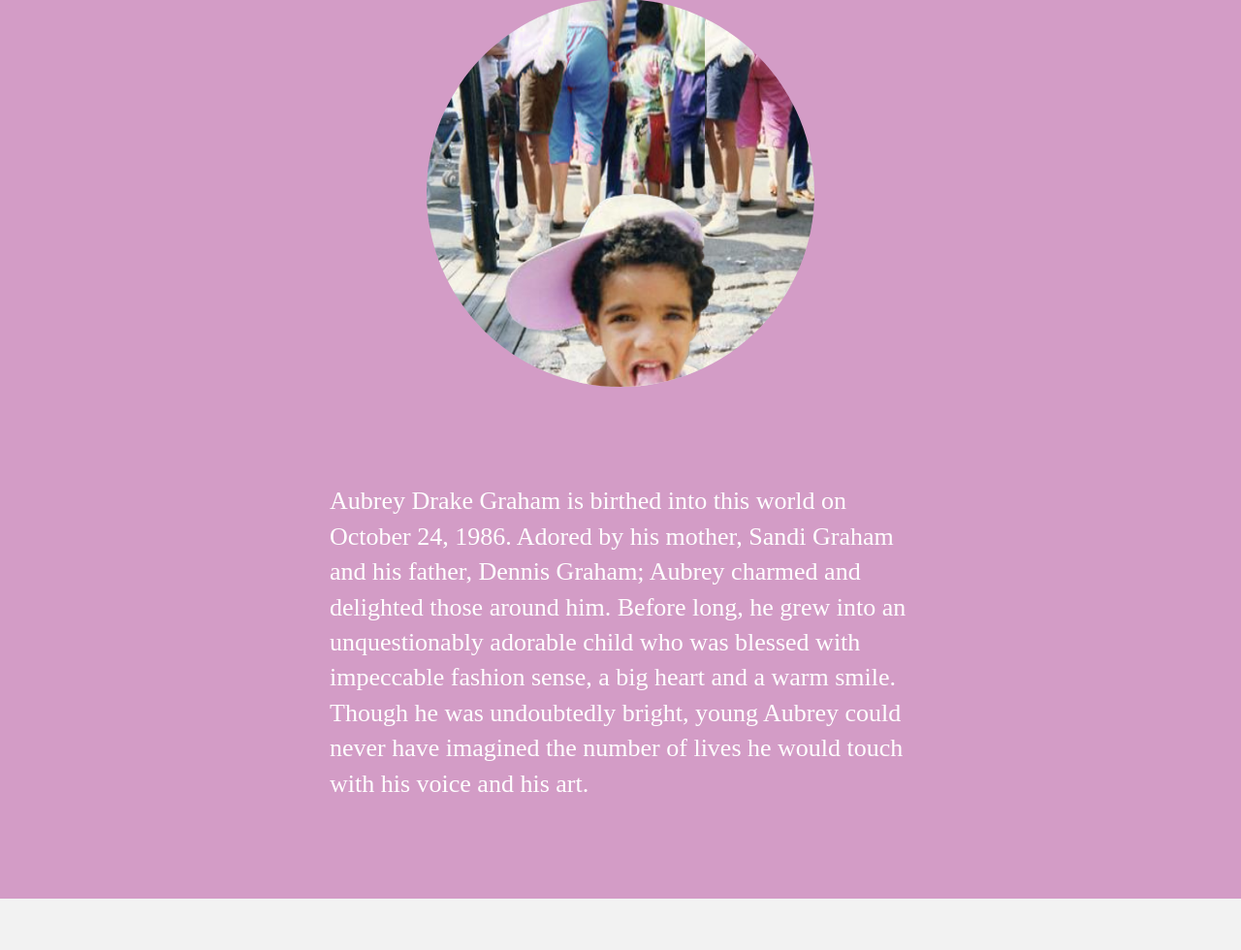
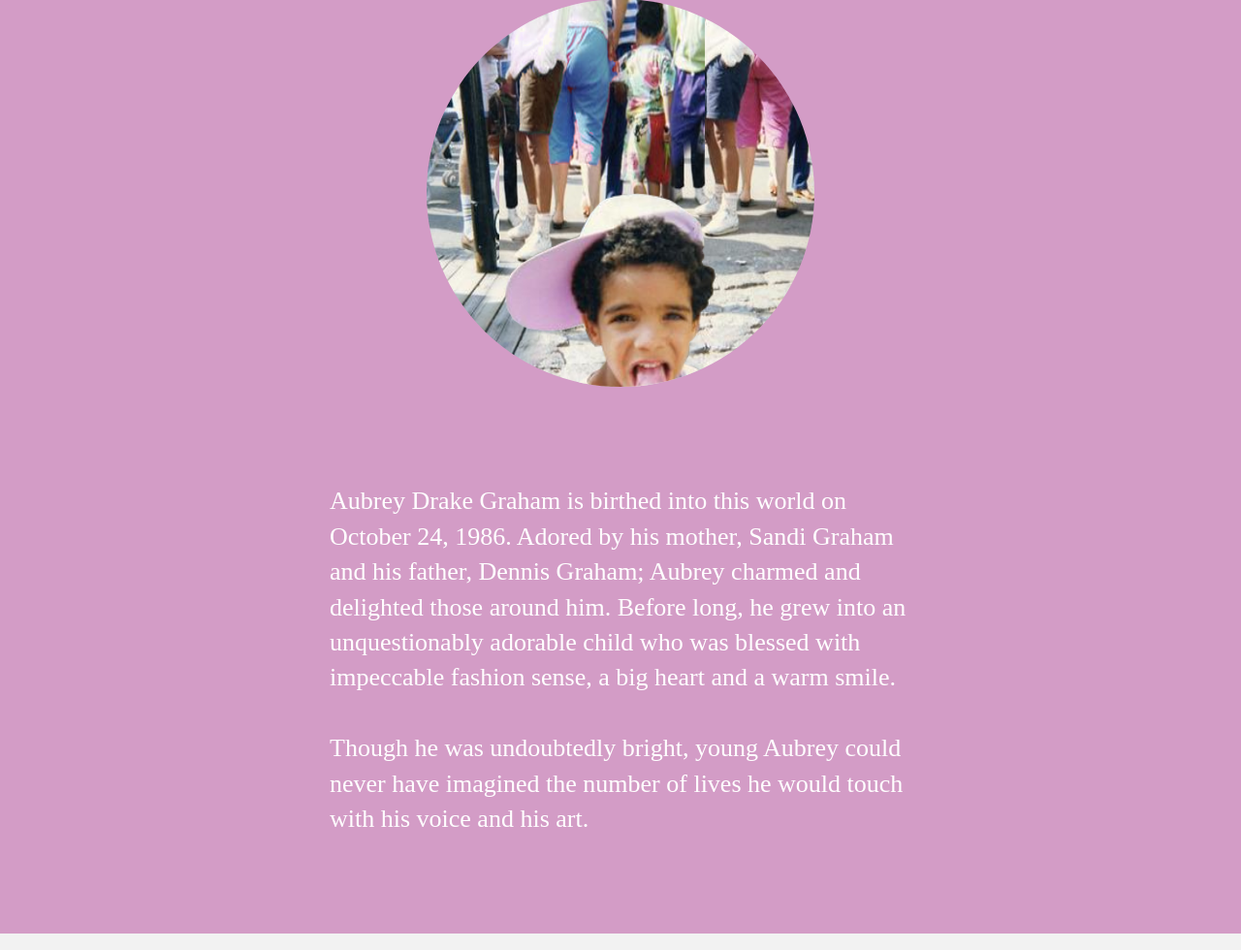
Before and after one commit to mierle/startedfromthebottom, a PHP site: page / in a window 1280 px wide. Shown: the part 2178-3158 px from the top of the page at 97% size. Run offline with PHP 8.4, Linux system fonts and the light colour scheme; some libraries are stand-ins or nearby versions.

Commit message:
Copy changes and minor styling tweeks.

```diff
--- a/index.html
+++ b/index.html
@@ -63,7 +63,8 @@
                         <img data-1400="margin-top: 200px" data-2000="margin-top: 100px" src="img/lildrake.png">
                     </div>
                 </div>
-				<p data-2000="opacity: 1;" data-2700="opacity: 0;">Aubrey Drake Graham is birthed into this world on October 24, 1986. Adored by his mother, Sandi Graham and his father, Dennis Graham; Aubrey charmed and delighted those around him. Before long, he grew into an unquestionably adorable child who was blessed with impeccable fashion sense, a big heart and a warm smile. Though he was undoubtedly bright, young Aubrey could never have imagined the number of lives he would touch with his voice and his art.
+                <p data-2000="opacity: 1;" data-2700="opacity: 0;">Aubrey Drake Graham is birthed into this world on October 24, 1986. Adored by his mother, Sandi Graham and his father, Dennis Graham; Aubrey charmed and delighted those around him. Before long, he grew into an unquestionably adorable child who was blessed with impeccable fashion sense, a big heart and a warm smile.
+                <br><br>Though he was undoubtedly bright, young Aubrey could never have imagined the number of lives he would touch with his voice and his art.
                 </p>
             </div>
         </div>
@@ -90,7 +91,7 @@
             <div class="wrap">
                 <img src="img/westonwings.png">
                 <h3>1995(ish)</h3>
-				<h2>Is cross-checked in a hockey game, worries mom, is pulled from hockey</h2>
+                <h2>Is cross-checked in a hockey game, worries mom, pulled from hockey</h2>
                 <p>
                     Young Aubrey is enrolled in hockey by mom. He assumes the position of right wing and plays for the Weston Red Wings, eventually making it all the way to the Upper Canada College hockey camp where he gets cross-checked in the neck, forcing mom to pull him from the sport.
                 </p>
@@ -108,7 +109,6 @@
         <div class="videos dancing">
             <video loop="1" autoplay="autoplay" poster="">
                 <source src="video/dancing.webm" type="video/webm">
-				<source src="video/dancing.m4v" type="video/m4v">
                 <source src="video/dancing.mp4" type="video/mp4">
             </video>
             <h2>
@@ -118,7 +118,7 @@
         <div id="1999" class="barmitzvah">
             <div class="wrap">
                 <p>
-					Aubrey has his bar mitzvah. There are few details of the ceremony; however, a clip of young Aubrey dancing, taken from VHS footage, is used as the intro for the music video "HYFR," directed by Director X. This video documents Drake getting re-bar mitzvahed and features Lil Wayne, OB O'Brien (Drake's friend from Hamilton), Birdman and Trey Songz. Director X describes the shoot as "bat-shit crazy."
+                    Aubrey has his bar mitzvah. There are few details of the ceremony; however a clip of young Aubrey dancing, taken from VHS footage, is used as the intro for the music video "HYFR," directed by Director X. This video documents Drake getting re-bar mitzvahed and features Lil Wayne, OB O'Brien (Drake's friend from Hamilton), Birdman and Trey Songz. Director X describes the shoot as "bat-shit crazy."
                 </p>
                 <a target="_blank" href="https://www.youtube.com/watch?v=0KCWqnldEag" target="_blank">
                     <button>Watch the HYFR video</button>
@@ -136,7 +136,7 @@
                     On the hit Canadian series, Degrassi: The Next Generation, Aubrey plays the role of Jimmy Brooks (a.k.a <a href="http://degrassi.wikia.com/wiki/Jimmy_Brooks" target="_blank"> Wheelchair Jimmy</a>), a basketball star who was physically disabled after being shot by a classmate. He appears in a total of 138 episodes. He was discovered by the father of one of his high school classmates.
                 </p>
                 <p>
-					The original <a href="http://degrassi.wikia.com/wiki/Degrassi_Junior_High">Degrassi Junior High</a> series aired in 1987 on CBC and was one of the first television series to deal with hard-hitting issues such as homophobia, homosexuality, AIDS, drug addiction, teen pregnancy, violence, racism and eating disorders (to name a few). The series also left an indelible mark on '80s teen fashion.
+                    The original <a href="http://degrassi.wikia.com/wiki/Degrassi_Junior_High">Degrassi Junior High</a> series aired in 1987 on CBC and was one of the first television series to deal with hard-hitting issues such as homophobia, AIDS, drug addiction, teen pregnancy, violence, racism and eating disorders (to name a few). The series also left an indelible mark on '80s teen fashion.
                 <p>
             </div>
         </div>
@@ -145,12 +145,12 @@
                 <h3>2006</h3>
                 <h2>Makes a mixtape, sells 6,000 copies</h2>
                 <p>
-					Room for Improvement, Aubrey's first mixtape, was self-released in 2006. It features rap artists Trey Songz and Lupe Fiasco. Displaying his honesty, he describes the album as "pretty straightforward, radio friendly, not much content to it."
+                    Room for Improvement, Aubrey's first mixtape, was self-released in 2006. It features rap artists Trey Songz and Lupe Fiasco. Drake (quite honestly) describes the album as "pretty straightforward, radio friendly, not much content to it."
                 </p>
                 <blockquote data-8700="color:rgb(0,0,0);" data-9500="color:rgb(250,250,250);">
                     "It's like...the guy you'd never wanna hear rap in your life. The Canadian Jewish child actor."
                 </blockquote>
-				<h4>- Drake </h4>
+                <h4>- Drake</h4>
             </div>
         </div>
         <div class="wayne">
@@ -162,7 +162,9 @@
                     Drake's Rogers email address
                 </h2>
                 <p>
-					"You like this guy?" asks James Prince, founder of Rap-A-Lot Records as his son plays him Drake's music for the first time. "Dad," his son replies, "you told me to find something that was buzzing. This kid is buzzing in Canada." Though he admits he was initially not used to "all that singing where rap was concerned," James Prince goes ahead and introduces Drake's music to Lil Wayne, who thought Drake's stage name was "Drizzy" because his email address at the time was <span class="email">"drizzydrake@rogers.ca"</span>.
+                    "You like this guy?" asks James Prince, founder of Rap-A-Lot Records as his son plays him Drake's music for the first time. "Dad," his son replies, "you told me to find something that was buzzing. This kid is buzzing in Canada."
+                    <br><br>
+                    Though he admits he was initially not used to "all that singing where rap was concerned," James Prince goes ahead and introduces Drake's music to Lil Wayne, who thought Drake's stage name was "Drizzy" because his email address at the time was <span class="email">"drizzydrake@rogers.ca"</span>.
                 </p>
             </div>
         </div>
@@ -190,7 +192,7 @@
                 <h3>2007</h3>
                 <h2>Drake has internet conflict with a rapper who calls himself "Littles the General"</h2>
                 <p>
-					Drake engages in an online beef with "Littles the General," a Halifax rapper known to hassle Drake frequently on message boards. In response, Drake rather harshly "...just like a divorced alcoholic father you have to face the harsh truth...it was over before it started." Though perhaps he feels bad about his harsh response, Drake politely offers him a gift:
+                    Drake engages in an online beef with "Littles the General," a Halifax rapper known to hassle Drake frequently on message boards. In response, Drake rather harshly replies "...just like a divorced alcoholic father you have to face the harsh truth...it was over before it started." Though perhaps he feels bad about his harsh response, Drake politely offers him a gift:
                 </p>
                 <blockquote>
                     "I am selling a combo package, both my mixtapes for $40 autographed on myspace but I'll tell ya what...send me your address and I will send you out that christmas bundle free of charge...just wanna show you that my fans matter more than anyone in the world."
@@ -208,8 +210,7 @@
         </div>
         <div class="videos degrassi">
             <video loop="1" autoplay="autoplay" poster="">
-				<source src="video/dancin.webm" type="video/webm">
-				<source src="video.m4v">
+                <source src="video/degrassi.webm" type="video/webm">
                 <source src="video/degrassi.mp4" type="video/mp4">
             </video>
         </div>
@@ -221,6 +222,7 @@
                 <blockquote>
                     "Yeah, I was on Degrassi, yeah, I wear sweaters, yeah, I wore Dada, and no, I don't give a fuck."
                 </blockquote>
+                <h4>- Drake</h4>
             </div>
         </div>
         <div id="2009" class="ladieslovedrake" data-year="2009">
@@ -238,7 +240,7 @@
                 <h3>2009</h3>
                 <h2>Drake freestyles on Hot97</h2>
                 <p>
-					Or does he? In May 2009, Drake appears on Hot 97 to freestyle. Shortly after, <a href="https://www.youtube.com/watch?v=-uKSeyYFGRo#t=39" target="_blank">video footage is released</a> that raises the question that it's possible Drake was reading off his BlackBerry. Perhaps he just has exceptional freestyling skills as he could have just been checking his email on air.
+                    Or does he? In May 2009, Drake appears on Hot97 to freestyle. Shortly after, <a href="https://www.youtube.com/watch?v=-uKSeyYFGRo#t=39" target="_blank">video footage is released</a> that raises the question that it's possible Drake was reading off his BlackBerry. Perhaps he just has exceptional freestyling skills as he could have just been checking his email on air.
                 </p>
             </div>
         </div>
@@ -277,8 +279,8 @@
             <img src="img/face.png" data-20200="margin-top: 200px" data-21000="margin-top: -300px">
             <div class="wrap">
                 <h3>2011</h3>
-				<h2>Woman gets face tattoo with word DRAKE</h2>
-				<p>In 2011, an unnamed rap fan with shaved eyebrows visited a tattoo parlour in LA and has artist Kevin Campbell <a href="http://www.dailymail.co.uk/news/article-2078115/The-Girl-Drake-tattoo-Mystery-surrounds-rap-fan-hip-hop-artists-inked-FOREHEAD.html" target="_blank">tattoo the word DRAKE</a> on her forehead. Kevin assumed it was a gang-related tattoo. While Drake praises the woman to the press, he tells Mando Fresko, a radio host that he "wants to meet her and 'understand what happened'." Drake calls Kevin a "F***ing asshole", and even sends his body guards to threaten to "fuck up" Kevin.
+                <h2>Women gets the word DRAKE tattooed on forehead</h2>
+                <p>In 2011, an unnamed rap fan with shaved eyebrows visited a tattoo parlour in LA and has artist Kevin Campbell <a href="http://www.dailymail.co.uk/news/article-2078115/The-Girl-Drake-tattoo-Mystery-surrounds-rap-fan-hip-hop-artists-inked-FOREHEAD.html" target="_blank">tattoo the word DRAKE</a> on her forehead. Kevin assumed it was a gang-related tattoo. While Drake praises the woman to the press, he tells Mando Fresko, a radio host that he "wants to meet her and understand what happened." Drake calls Kevin a "Fucking asshole", and even sends his body guards to threaten to "fuck up" Kevin.
                 </p>
             </div>
         </div>
@@ -286,7 +288,7 @@
             <div class="wrap">
                 <h3>2012</h3>
                 <h2>Lil Wayne thinks posthumous Aaliyah collaboration is an "awesome idea." People who actually knew Aaliyah vehemently disagree</h2>
-				<p>In spite of her sad passing in 2001, Drake announces a collaboration with Aaliyah. Drake was encouraged by Aaliyah's uncle and cousin, as well as Lil Wayne, who referred to the collaboration as "awesome". However, Timbaland, DMX, and others who actually worked with Aaliyah thought it was a horrible idea. Later in 2013, the album is called off due to so much negativity surrounding the project. </p>
+                <p>In spite of her sad passing in 2001, Drake announces a collaboration with Aaliyah. Drake was encouraged by Aaliyah's uncle and cousin, as well as Lil Wayne, who referred to the collaboration as "awesome". However, Timbaland, DMX, and others who actually worked with Aaliyah thought it was a horrible idea. Later in 2013, the album is called off due to overwhelming negativity surrounding the project. </p>
             </div>
         </div>
         <div id="2013" class="strippers" data-year="2013" data-23000="background-position: 50% 0%" data-25000="background-position: 50% 5%">
@@ -298,8 +300,7 @@
                 <h4>Charlotte, North Carolina </h4>
                 <h2>Aubrey tips strippers at a gentleman's club with $50,000 in $1 bills from a cardboard box</h2>
                 <p>
-					Aubrey and his friends visit Cameo Nightclub in Charlotte, North Carolina (Yelp rating 1.5 stars). They bring a cardboard box filled with $50,000 in $1 bills. The friends proceeded to open the box and toss the dollar bills in the air and all around the nightclub until the floor is literally covered in money. <a href="http://www.tmz.com/2013/03/04/drake-strip-club-50000-charlotte-cameo-nightclub/" target="_blank">They made it rain.</a>
-
+                    Aubrey and his friends visit Cameo Nightclub in Charlotte, North Carolina (<a href="http://www.yelp.ca/biz/cameo-charlotte" target="_blank">Yelp rating: 1.5 stars</a>). They bring a cardboard box filled with $50,000 in $1 bills. The friends proceeded to open the box and toss the dollar bills in the air and all around the nightclub until the floor is literally covered in money. <a href="http://www.tmz.com/2013/03/04/drake-strip-club-50000-charlotte-cameo-nightclub/" target="_blank">They made it rain.</a>
                 </p>
                 <p>
                     A rapper who goes by the name Bleu Davinci contributed $25,000 to the box, but we have no idea who he is.
@@ -317,7 +318,7 @@
                 <h3>2013</h3>
                 <h2>Miami Heat win NBA championship, Drake denied entry to locker room, celebrates win with pizza party</h2>
                 <p>
-					After the Miami Heat win the NBA championship, Drake eagerly heads to the locker room to join his team in celebrations, only to find he is denied entry by a security guard. Happily, things work out for Drake (as it usually does) when he meets up with the team later for pizza.
+                    After the Miami Heat win the NBA championship, <a href="https://www.youtube.com/watch?v=n8l_6jFZxjA" target="_blank">Drake eagerly heads to the locker room to join his team</a> in celebrations, only to find he is denied entry by a security guard. Happily, things work out for Drake (as it usually does) when he meets up with the team later for pizza.
                 </p>
             </div>
         </div>
@@ -331,7 +332,7 @@
                     During an interview, Johnny Manziel is asked what the coolest moment of his off season was. His eyes light up. He knows the answer without even thinking about it: Drake. They met during Johnny Manziel's off-season and the pair were inseparable during his time in Toronto. Johnny got a behind the scenes glimpse into how Drake makes his music and scored some sage advice from Drake on how to deal with being exceedingly rich and famous. Johnny now has an OVO tattoo on the wrist of his throwing arm so that he can look at it and think of Drake with every perfect pass he makes.
                 </p>
                 <p>
-					To show Drake's love for Manziel, he makes a custom sweatshirt with <a href="http://elitedaily.com/sports/drake-put-johnny-manziel-on-his-shirt-so-he-knows-that-its-real/" target="_blank">his friend's photo.</a>
+                    To show Drake's love for Manziel, he makes a custom sweatshirt with <a href="http://elitedaily.com/sports/drake-put-johnny-manziel-on-his-shirt-so-he-knows-that-its-real/" target="_blank">his friend's photo</a> on the front.
                 </p>
             </div>
         </div>
@@ -343,7 +344,9 @@
                 </div>
             </div>
             <div class="wrap">
-				<p>Just last year, Drake 'started from the bottom' and now he is here. Here, being the sleepy town of Binbrook, Ontario (home of The Binbrook Little Theatre, a farmers' market and approximately 3,000 people) to play a Shoppers Drug Mart employee for his new music video. Even though Binbrook recently enjoyed the opening of a Tim Hortons restaurant and FreshCo Supermarket, this was still very exciting for the quiet town. In spite of not formally announcing the shoot, word spread and a crowd gathered outside the mart hoping to catch a glimpse of the former-Degrassi star. The fanfare was so large that even local businesses benefitted from the shoot. Local pub, 'The Bin' noticed considerably more wing sales as hungry fans waited in anticipation. </p>
+                <p>Just last year, Drake 'started from the bottom' and now he is here. Here, being the sleepy town of Binbrook, Ontario (home of The Binbrook Little Theatre, a farmers' market and approximately 3,000 people) to play a Shoppers Drug Mart employee for his new music video.Even though Binbrook recently enjoyed the opening of a Tim Hortons restaurant and FreshCo Supermarket, this was still very exciting for the quiet town.In spite of not formally announcing the shoot, word spread and a crowd gathered outside the mart hoping to catch a glimpse of the former-Degrassi star.
+                <br><br>
+                The fanfare was so large that even local businesses benefitted from the shoot. Local pub, '<a href="http://www.yelp.ca/biz/the-bin-binbrook" target="_blank">The Bin</a>' noticed considerably more wing sales as hungry fans waited in anticipation. </p>
             </div>
             <div class="banner-bottom">
                 <div class="inner">
@@ -387,7 +390,7 @@
         </div>
         <div class="teams">
             <h2>Present Day</h2>
-			<p>Drake's Favourite Sports Teams</p>
+            <p>A selection of Drake's favourite sports teams</p>
             <div class="container">
                 <div class="col">
                     <h5>Toronto Raptors</h5>
@@ -451,54 +454,44 @@
         </div>
         <div class="conclusion">
             <div class="wrap">
-				<img src="img/hugs.png">
+                <img class="hug" src="img/hugs.png">
                 <h2>So Much Love</h2>
                 <p>
-					Whether acting, rapping, or hanging out in athletes' locker rooms, Drake has shown nothing but love for Toronto, his crew, and all of his favourite sports teams. Whether Drake will continue his music career or focus on sports promotion is anyone's guess, but whatever he does, we know he will continue to touch hearts and change lives.
+                    Whether acting, rapping, or hanging out in athletes' locker rooms, Drake has shown nothing but love for Toronto, his crew, and all of his favourite sports teams. Whether Drake will continue his music career or focus on sports promotion is anyone's guess. But one thing we know is certain, that the story will stay the same through the money and the fame.
                 </p>
                 <p class="dash">&#8212;</p>
-				<p class="artists">Thank you to Drake for bringing the following artists to Toronto: OVO 1
-				Rick Ross
-				Bun B
-				Young Jeezy
-				Fabolous
-				Kardinal Offishall
-				Eminem
-				Jay-Z
-
-				OVO 2
-				The Weeknd
-				Rick Ross
-				Nas
-				J. Cole
-				Lil Wayne
-				Stevie Wonder
-
-				OVO 3
-				2 Chainz
-				The Weeknd
-				ASAP Rocky
-				French Montana
-				Waka Flocka Flame
-				Meek Mill
-				Rick Ross
-				Snoop Dogg
-				Nicki Minaj
-
-				OVO 4
-				Frank Ocean (he did not perform due to a vocal cord injury)
-				James Blake
-				Wale
-				The Weeknd
-				Big Sean
-				French Montana
-				ASAP Rocky
-				J. Cole
-				Ma$e
-				Diddy
-				TLC
-				Lil Wayne
-				Kanye West (surprise guest)
+                <p class="artists">Thank you to Drake for bringing the following artists to Toronto:
+            		<ul>
+		                <li>Rick Ross &bullet;</li>
+		                <li>Bun B &bullet;</li>
+		                <li>Young Jeezy &bullet;</li>
+		                <li>Fabolous &bullet;</li>
+		                <li>Eminem &bullet;</li>
+		                <li>Jay-Z &bullet;</li>
+		                <li>Nas &bullet;</li>
+		                <li>J. Cole &bullet;</li>
+		                <li>Lil Wayne &bullet;</li>
+		                <li>Stevie Wonder &bullet;</li>
+		                <li>2 Chainz &bullet;</li>
+		                <li>French Montana &bullet;</li>
+		                <li>Waka Flocka Flame &bullet;</li>
+		                <li>Meek Mill &bullet;</li>
+		                <li>Rick Ross &bullet;</li>
+		                <li>Snoop Dogg &bullet;</li>
+		                <li>Nicki Minaj &bullet;</li>
+		                <li>Frank Ocean &bullet;</li>
+		                <li>James Blake &bullet;</li>
+		                <li>Wale &bullet;</li>
+		                <li>Big Sean &bullet;</li>
+		                <li>French Montana &bullet;</li>
+		                <li>ASAP Rocky &bullet;</li>
+		                <li>J. Cole &bullet;</li>
+		                <li>Ma$e &bullet;</li>
+		                <li>Diddy &bullet;</li>
+		                <li>TLC &bullet;</li>
+		                <li>Lil Wayne &bullet;</li>
+		                <li>Kanye West</li>
+	                </ul>
                 </p>
             </div>
         </div>
--- a/js/app.js
+++ b/js/app.js
@@ -15,6 +15,15 @@ $(document).ready(function() {
       "backgroundPosition": "0px 70px",
       "opacity": 0,
       "repeat": -1
+    }
+  );
+  TweenMax.to(
+    $('.hug'),
+    0.75,
+    {
+      "transform": "scale(1.05)",
+      "repeat": -1,
+      "yoyo": true
     }
   );
   TweenMax.to(
```
Also changed, not shown: sass/style.scss (+24 -5 lines), style.css (+19 -5 lines), 2 other files. Lines whose indentation alone changed are shown as unchanged.
